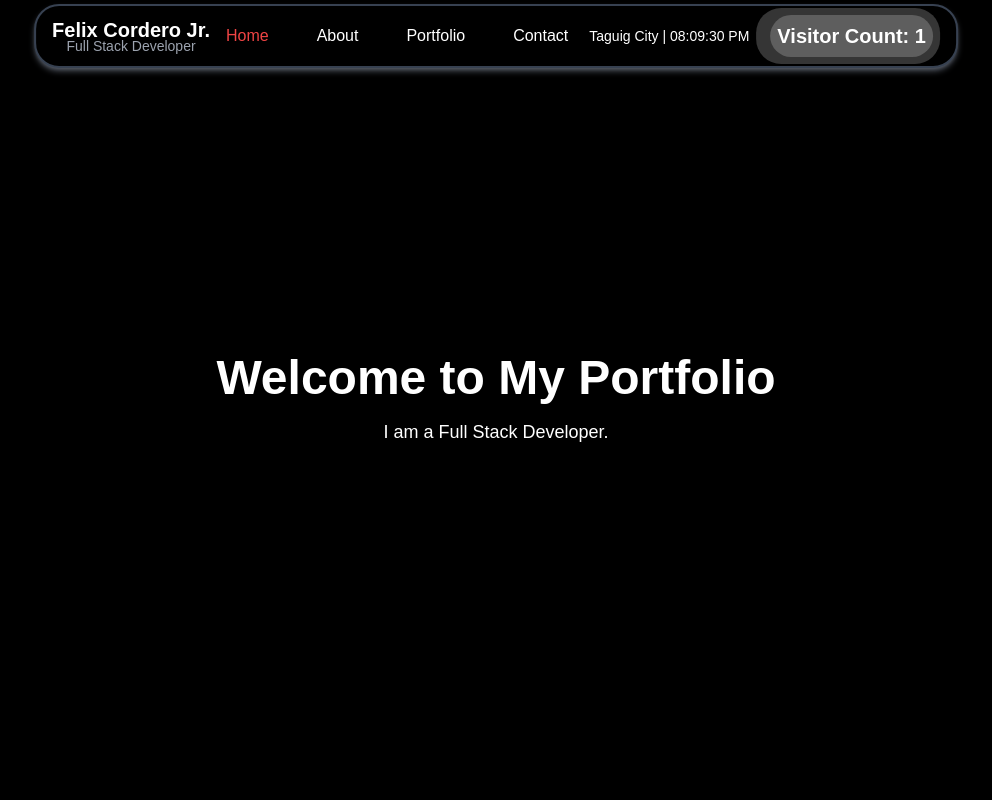
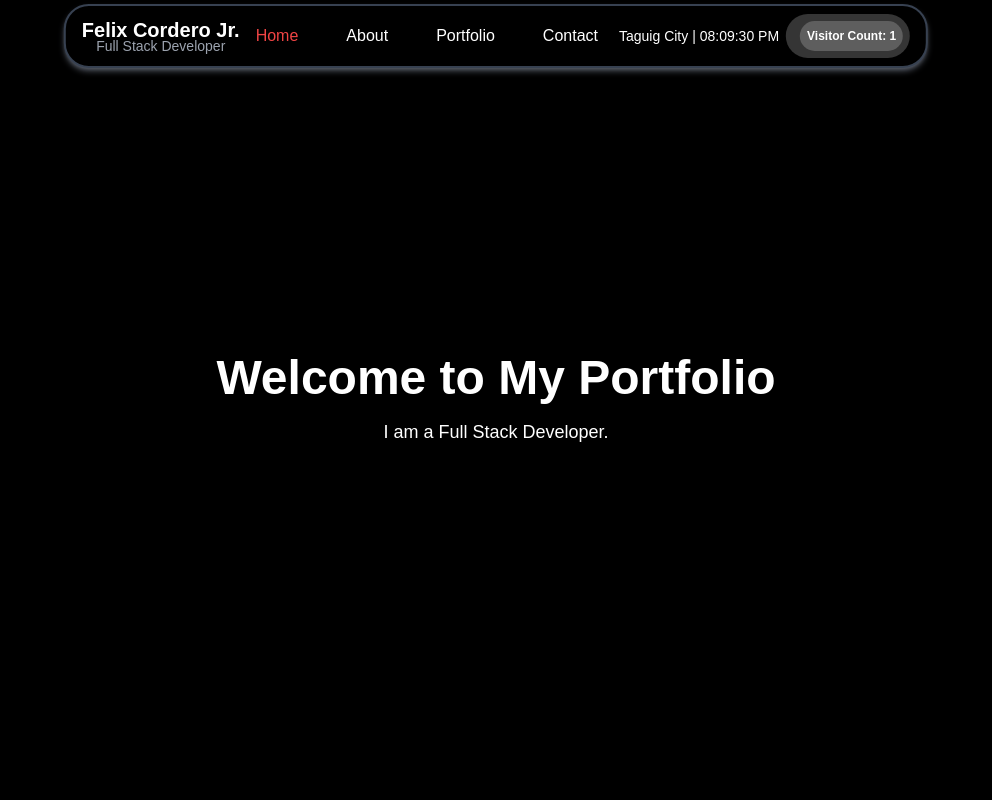
Before and after one commit to Felix-Cordero-Jr/Felix-Cordero-Jr., a Next.js app: page / in a window 1280 px wide. Shown: the top 800 px of the page, without its empty margins (144-1136 px from the left). Built offline with nearby package versions, Linux system fonts and the light colour scheme.

Commit message:
Update VisitorCount.tsx

```diff
--- a/src/app/components/VisitorCount.tsx
+++ b/src/app/components/VisitorCount.tsx
@@ -34,7 +34,7 @@ const VisitorCount = () => {
 
   return (
     <div className="visitor-count">
-      <p className="text-xl font-semibold">Visitor Count: {visitorCount}</p>
+      <p className="text-xs font-semibold">Visitor Count: {visitorCount}</p>
     </div>
   );
 };
```
